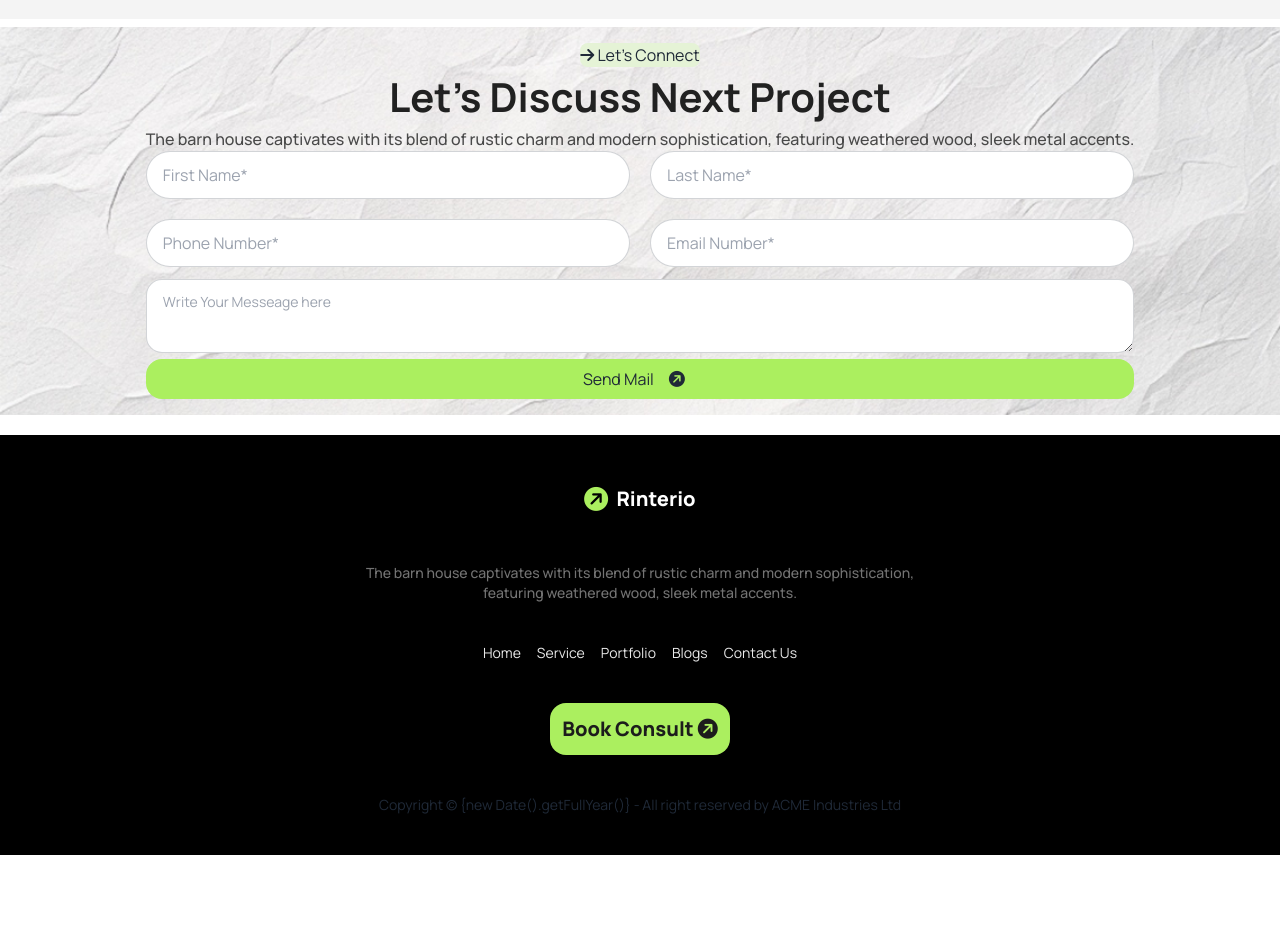
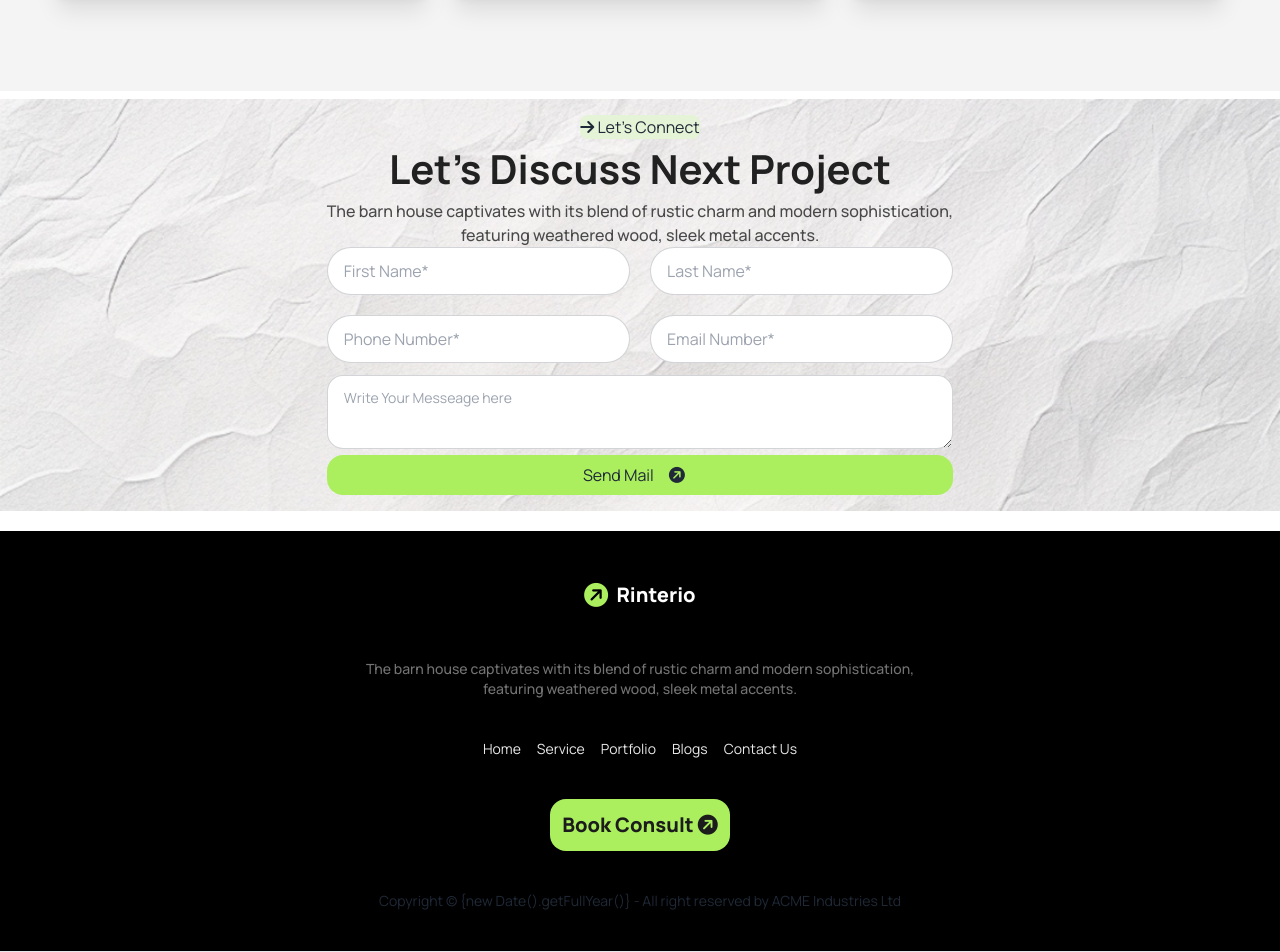
Before and after one commit to Shoriful0360/residential-house, a plain HTML site: page index.html in a window 1280 px wide. Shown: the part 4260-5212 px from the top of the page. Before the commit the page ends 5115 px from the top, so only its background shows below. Drawn offline with nearby package versions, Linux system fonts and the light colour scheme.

Commit message:
added breakpoint

```diff
--- a/index.html
+++ b/index.html
@@ -198,7 +198,7 @@
               <div class="space-y-6 text-center">
                 <button class="bg-white p-2 font-bold rounded-md"><i class="fa-solid fa-arrow-right"></i>  How we works</button>
                 <h1 class="text-[40px] font-bold text-[#212121]">Our Works Progress</h1>
-                <p class="font-medium text-[#494949]">The barn house captivates with its blend of rustic charm and modern sophistication, featuring weathered wood, sleek metal accents.</p>
+                <p class="font-medium text-[#494949]">The barn house captivates with its blend of rustic charm and modern sophistication,<br> featuring weathered wood, sleek metal accents.</p>
               </div>
 
               <div class="grid lg:grid-cols-4 grid-cols-1 md:grid-cols-2 gap-5 mt-7">
@@ -260,7 +260,7 @@
         <div class="text-center">
           <button class="bg-yellow-50 rounded-lg"><i class="fa-solid fa-arrow-right"></i> Explore our latest works</button>
           <h1 class="text-[40px] font-bold text-[#212121]">Our Latest Portfolio</h1>
-          <p class="font-medium text-[#494949] mt-6">The barn house captivates with its blend of rustic charm and modern sophistication, featuring weathered wood, sleek metal accents.</p>
+          <p class="font-medium text-[#494949] mt-6">The barn house captivates with its blend of rustic charm and modern sophistication,<br> featuring weathered wood, sleek metal accents.</p>
         </div>
         <!-- card1 -->
         <div class="grid  grid-cols-1 lg:grid-cols-12 sm:grid-rows-2 grid-rows-1   gap-5 mt-8">
@@ -340,7 +340,7 @@
           <div class="text-center">
             <button class="bg-[#E5F3D6] rounded-lg"><i class="fa-solid fa-arrow-right"></i> Rinterio News</button>
             <h1 class="text-[40px] font-bold text-[#212121]">Read Our Articles and News</h1>
-            <p class="font-medium mb-8">The barn house captivates with its blend of rustic charm and modern sophistication, featuring weathered wood, sleek metal accents.</p>
+            <p class="font-medium mb-8">The barn house captivates with its blend of rustic charm and modern sophistication,<br> featuring weathered wood, sleek metal accents.</p>
           </div>
          <div class="grid gap-5 grid-cols-1 md:grid-cols-2 lg:grid-cols-3">
             <!-- card 1 -->
@@ -409,7 +409,7 @@
       <button class="bg-[#E5F3D6] rounded-lg"><i class="fa-solid fa-arrow-right"></i> Let's Connect</button>
       <h1 class=" text-[40px] font-bold text-[#212121]">Let’s Discuss Next Project</h1>
       <p class="font-medium text-[#494949]">
-        The barn house captivates with its blend of rustic charm and modern sophistication, featuring weathered wood, sleek metal accents.
+        The barn house captivates with its blend of rustic charm and modern sophistication,<br> featuring weathered wood, sleek metal accents.
       </p>
      <div class="grid grid-cols-1 sm:grid-cols-2 gap-5">
       <input type="text" placeholder="First Name*" class="input input-bordered w-full rounded-3xl " />
@@ -448,8 +448,9 @@
         </footer>
       </div>
 
+      <hr>
+    </footer>
 
-    </footer>
 
 </body>
 </html>
```
